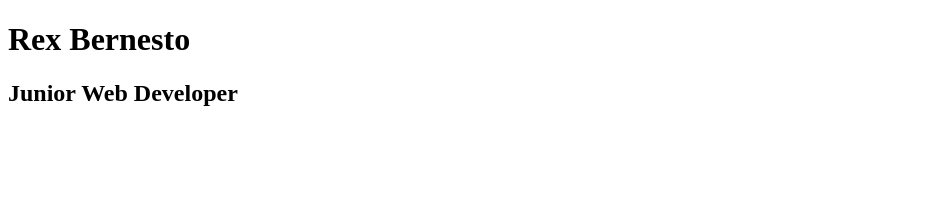
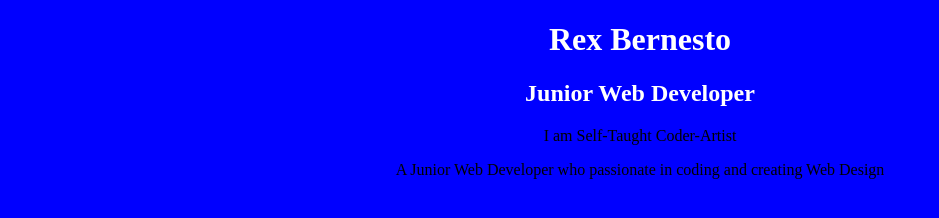
Before and after one commit to rexbernesto/static-website, a plain HTML site: page index.html in a window 1280 px wide. Shown: the whole page, without its empty margins (0-939 px from the left). Drawn offline with Linux system fonts and the light colour scheme.

Commit message:
I insert short bio on my  profile

```diff
--- /dev/null
+++ b/css/styles.css
@@ -0,0 +1,11 @@
+body{
+    background-color: blue;
+    text-align: center;
+}
+
+h1, h2 {
+    font-family:'Times New Roman', Times, serif;
+    color: white;
+    font:200
+
+}
--- a/index.html
+++ b/index.html
@@ -5,9 +5,12 @@
     <meta http-equiv="X-UA-Compatible" content="IE=edge">
     <meta name="viewport" content="width=device-width, initial-scale=1.0">
     <title>Rex Bernesto - Junior Web Developer</title>
+    <link rel="stylesheet" href="css/styles.css" />
 </head>
 <body>
     <h1>Rex Bernesto</h1>
     <h2>Junior Web Developer</h2>
+    <p>I am Self-Taught Coder-Artist</p>
+    <p>A Junior Web Developer who passionate in coding and creating Web Design</p>
 </body>
 </html>
```
